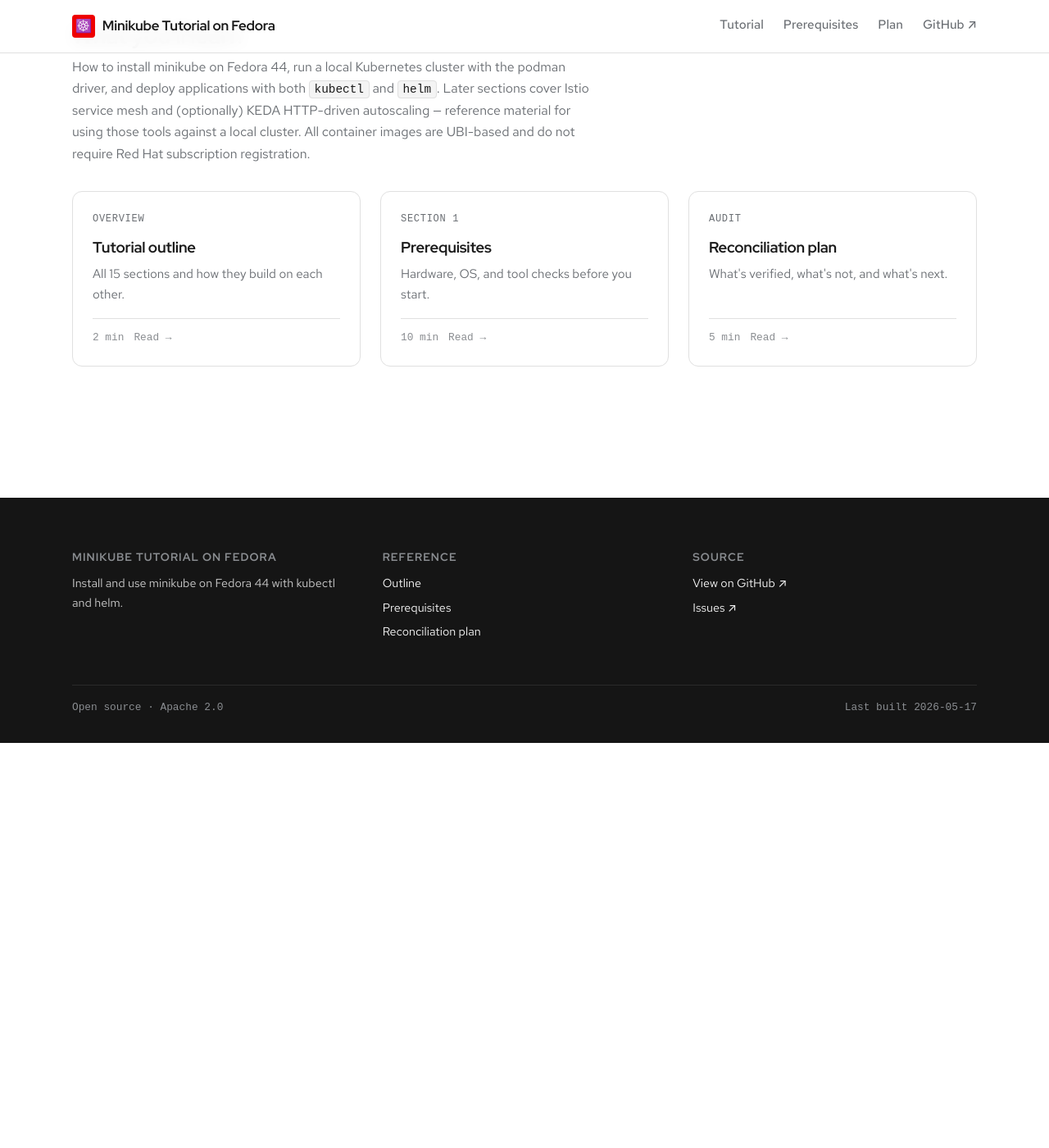
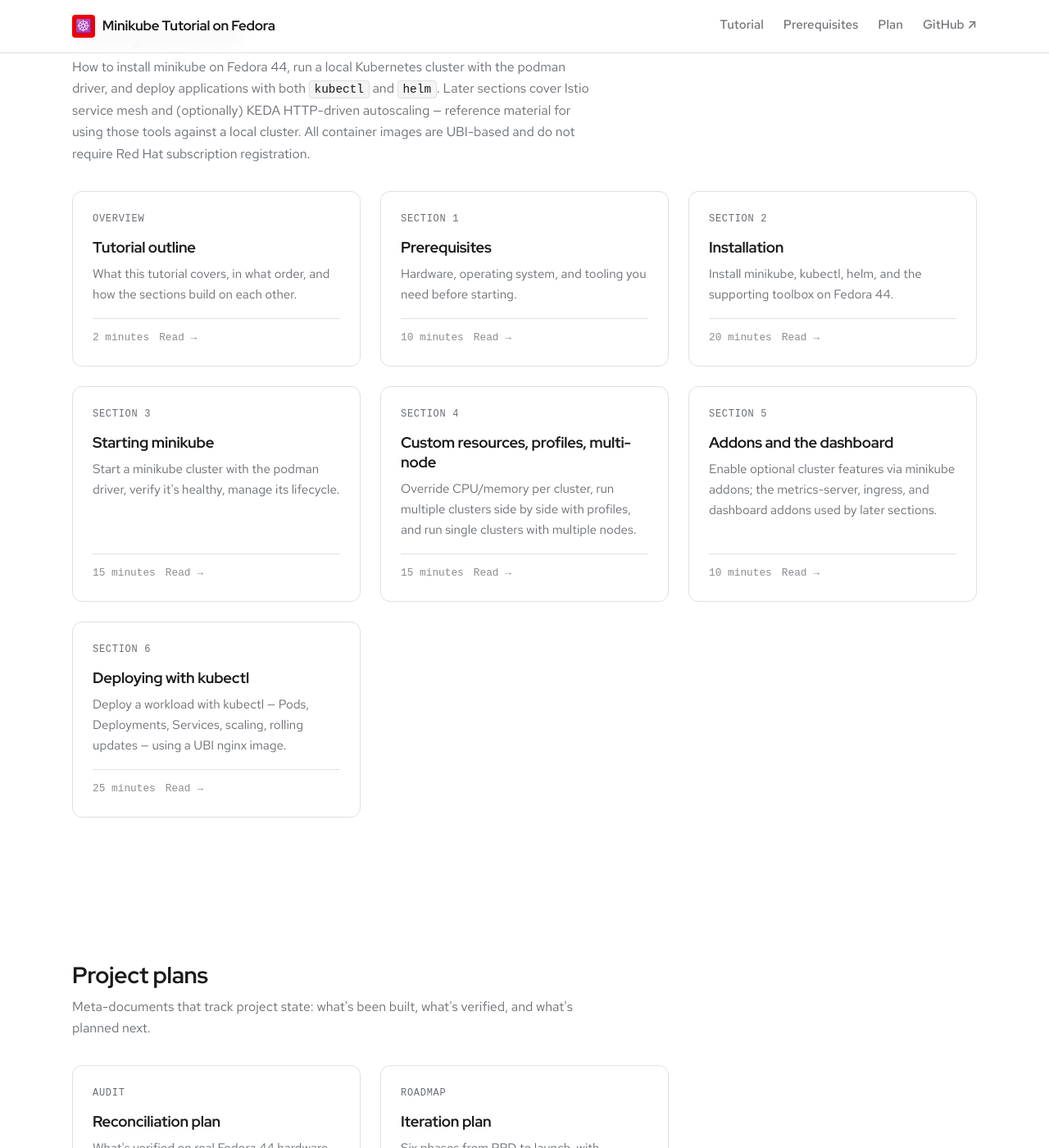
Before and after one commit to patterncatalyst/minikube-on-fedora, a Jekyll site: the page built from index.html, in a window 1280 px wide and 1400 px high, scrolled down 483 px. Shown: the whole window at 82% size. Built offline with Jekyll 4.4.1, drawn with Linux system fonts in a browser that asks for light colours; some web fonts are replaced; before the commit the page ends 1389 px from its top, so only the background shows below that; some of the changed text lies outside the part shown.

Commit message:
site: auto-generate homepage cards from site.docs collection

```diff
--- a/index.html
+++ b/index.html
@@ -30,40 +30,61 @@
       require Red Hat subscription registration.
     </p>
 
+    {%- comment -%}
+      Section cards are auto-generated from the _docs collection sorted
+      by `order` (the front-matter field on each section file). New
+      sections appear on the homepage just by being published — no
+      need to edit this file when adding §7, §8, etc.
+
+      Each card pulls its title, description, and duration from the
+      doc's front matter. The eyebrow is "Overview" for §0 and
+      "Section N" for everything else.
+    {%- endcomment -%}
     <div class="cards">
-      <!--
-        Three live cards for now. Add more (Installation §2, Helm §9,
-        Istio §11, KEDA §12, etc.) as those sections get drafted —
-        each card must point to a path that already resolves, or
-        the published site will show 404s.
-      -->
+      {% assign sections = site.docs | sort: "order" %}
+      {% for section in sections %}
+      <a class="card" href="{{ section.url | relative_url }}">
+        <div class="card__eyebrow">
+          {% if section.order == 0 %}Overview{% else %}Section {{ section.order }}{% endif %}
+        </div>
+        <h3 class="card__title">{{ section.title }}</h3>
+        {% if section.description %}
+        <p class="card__desc">{{ section.description }}</p>
+        {% endif %}
+        <div class="card__meta">
+          {% if section.duration %}<span>{{ section.duration }}</span>{% endif %}
+          <span>Read →</span>
+        </div>
+      </a>
+      {% endfor %}
+    </div>
+  </div>
+</section>
 
-      <a class="card" href="{{ '/docs/00-outline/' | relative_url }}">
-        <div class="card__eyebrow">Overview</div>
-        <h3 class="card__title">Tutorial outline</h3>
-        <p class="card__desc">All 15 sections and how they build on each other.</p>
+<section class="section">
+  <div class="container">
+    <h2 class="section-heading">Project plans</h2>
+    <p class="section-sub">
+      Meta-documents that track project state: what's been built,
+      what's verified, and what's planned next.
+    </p>
+    <div class="cards">
+      <a class="card" href="{{ '/plans/reconciliation-plan/' | relative_url }}">
+        <div class="card__eyebrow">Audit</div>
+        <h3 class="card__title">Reconciliation plan</h3>
+        <p class="card__desc">What's verified on real Fedora 44 hardware, what's not, and what's next.</p>
         <div class="card__meta">
-          <span>2 min</span>
+          <span>5 min</span>
           <span>Read →</span>
         </div>
       </a>
 
-      <a class="card" href="{{ '/docs/01-prerequisites/' | relative_url }}">
-        <div class="card__eyebrow">Section 1</div>
-        <h3 class="card__title">Prerequisites</h3>
-        <p class="card__desc">Hardware, OS, and tool checks before you start.</p>
+      <a class="card" href="{{ '/plans/iteration-plan/' | relative_url }}">
+        <div class="card__eyebrow">Roadmap</div>
+        <h3 class="card__title">Iteration plan</h3>
+        <p class="card__desc">Six phases from PRD to launch, with verification rhythm and flex points.</p>
         <div class="card__meta">
-          <span>10 min</span>
-          <span>Read →</span>
-        </div>
-      </a>
-
-      <a class="card" href="{{ '/plans/reconciliation-plan/' | relative_url }}">
-        <div class="card__eyebrow">Audit</div>
-        <h3 class="card__title">Reconciliation plan</h3>
-        <p class="card__desc">What's verified, what's not, and what's next.</p>
-        <div class="card__meta">
-          <span>5 min</span>
+          <span>3 min</span>
           <span>Read →</span>
         </div>
       </a>
```
